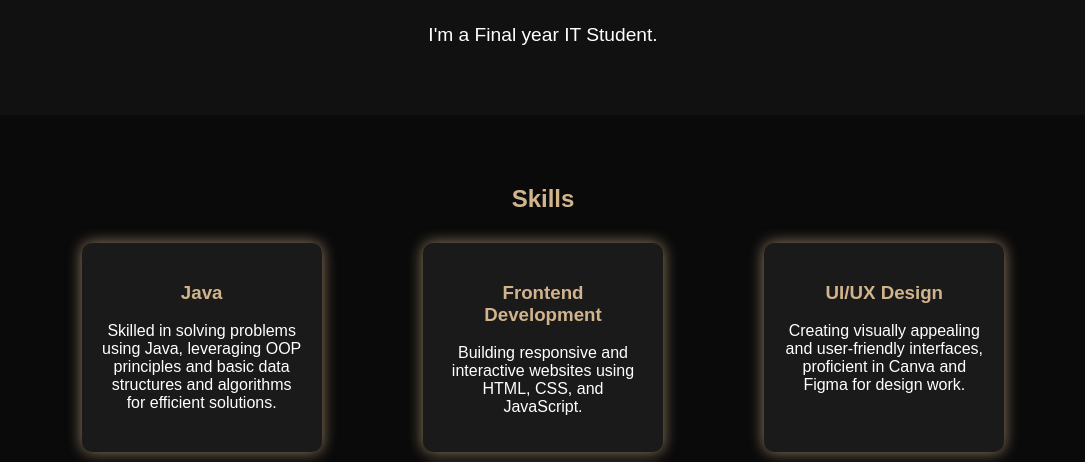
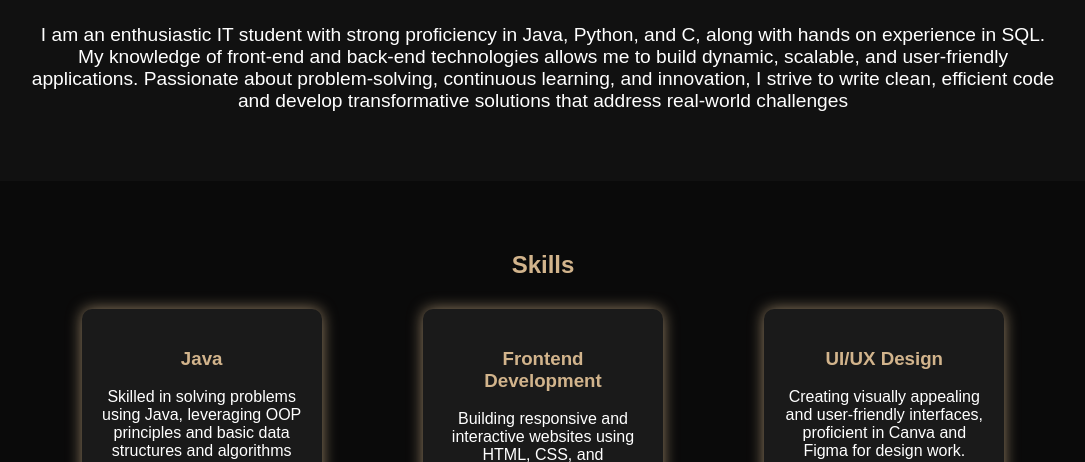
Before and after one commit to saikrupaanantha/portfolio-saikrupa-anantha, a plain HTML site: page index.html in a window 1280 px wide. Shown: the part 338-800 px from the top of the page, without its empty margins (97-1182 px from the left). Drawn offline with Linux system fonts and the light colour scheme.

Commit message:
Update index.html

```diff
--- a/index.html
+++ b/index.html
@@ -19,7 +19,11 @@
         <div class="container">
             <div class="profile-pic"></div>
             <h1>Hi, It's Saikrupa!</h1>
-            <p>I'm a Final year IT Student.</p>
+            <p> I am an enthusiastic IT student with strong proficiency in Java, Python, and C, along with hands
+on experience in SQL. My knowledge of front-end and back-end technologies allows me to build
+ dynamic, scalable, and user-friendly applications. Passionate about problem-solving,
+ continuous learning, and innovation, I strive to write clean, efficient code and develop
+ transformative solutions that address real-world challenges</p>
         </div>
     </header>
 
```
